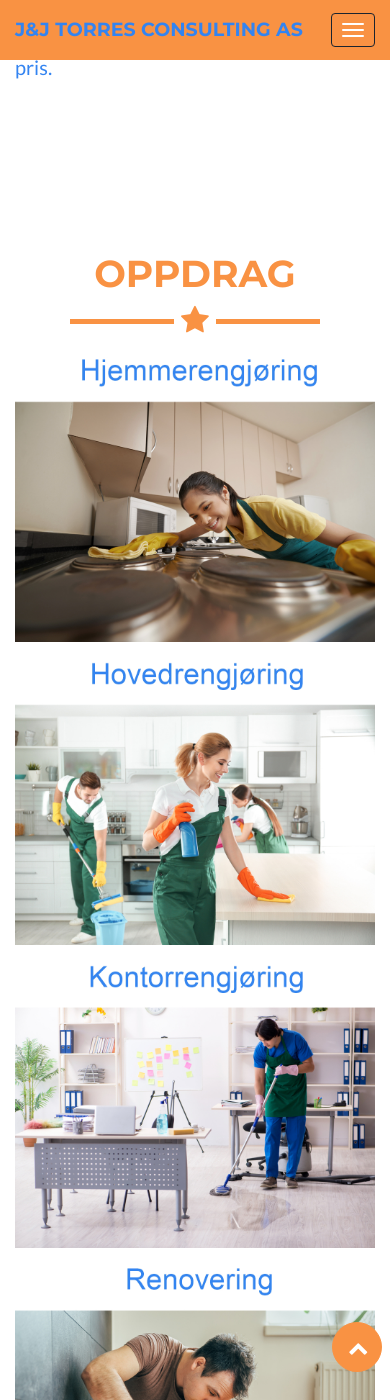
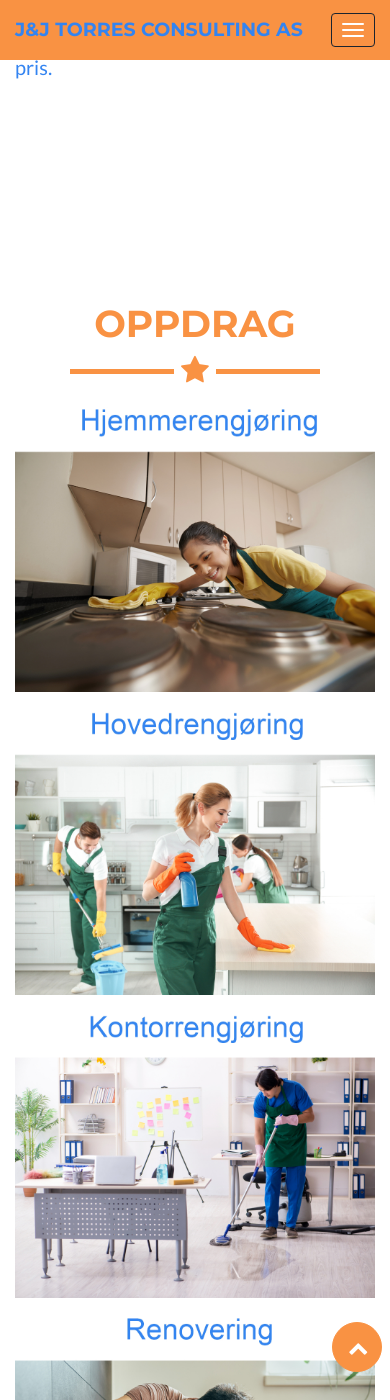
Before and after one commit to jandjtorres/jandjtorres.github.io, a Jekyll site: the page built from index.html, in a window 390 px wide and 1400 px high, scrolled down 677 px. Built offline with Jekyll 4.4.1, drawn with Linux system fonts in a browser that asks for light colours.

```diff
--- a/_includes/css/main.css
+++ b/_includes/css/main.css
@@ -186,11 +186,11 @@
 
 @media(max-width:767px) {
     section {
-        padding: 150px 0px 0px 0px;
+        padding-top: 150px;
     }
 
     section.first {
-        padding-top: 0px;
+        padding-top: 150px;
     }
 }
 
```
Also changed, not shown: 1 other file.
